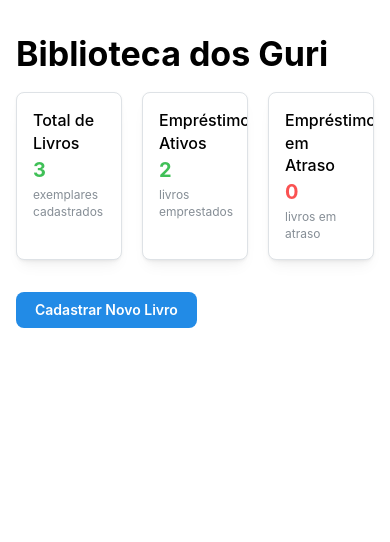
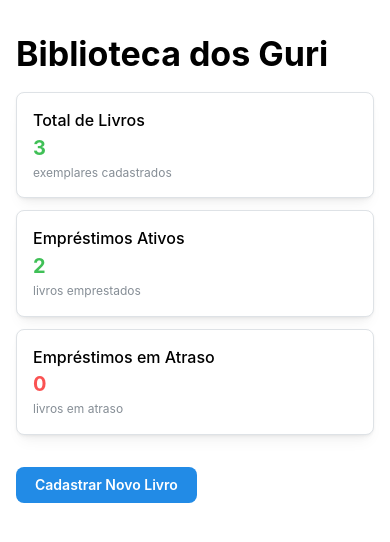
Before and after one commit to willliamdev/biblioteca-web-frontend, a React (Vite) app: page / in a window 390 px wide. Shown: the top 542 px of the page. Built offline with nearby package versions, Linux system fonts and the light colour scheme.

Commit message:
feat: enhance Widget and WidgetContainer for mobile

```diff
--- a/src/components/Widget.tsx
+++ b/src/components/Widget.tsx
@@ -9,11 +9,11 @@ export interface WidgetProps {
 
 export function Widget({ title, value, description, color }: WidgetProps) {
   return (
-    <Card shadow="sm" padding="md" radius="md" flex="1" withBorder>
+    <Card shadow="sm" padding="md" radius="md" withBorder h="100%" w="100%">
       <Title order={3} fw={500} size="md">
         {title}
       </Title>
-      <Text size="xl" fw={700} c={color? color : 'green'}>
+      <Text size="xl" fw={700} c={color ?? 'green'}>
         {value}
       </Text>
       <Text size="xs" c="dimmed">
--- a/src/components/WidgetContainer.tsx
+++ b/src/components/WidgetContainer.tsx
@@ -9,9 +9,14 @@ data: WidgetProps[];
 
 export function WidgetContainer({ data }: WidgetContainerProps) {
   return (
-    <SimpleGrid cols={{ base: 3 }} spacing="lg" flex="1" w="100%">
+    <SimpleGrid
+      cols={{ base: 1, sm: 2, lg: 3 }}
+      spacing={{ base: 'sm', md: 'lg' }}
+      w="100%"
+    >
       {data.map((item) => (
         <Widget
+          key={item.title}
           title={item.title}
           value={item.value}
           description={item.description}
```
